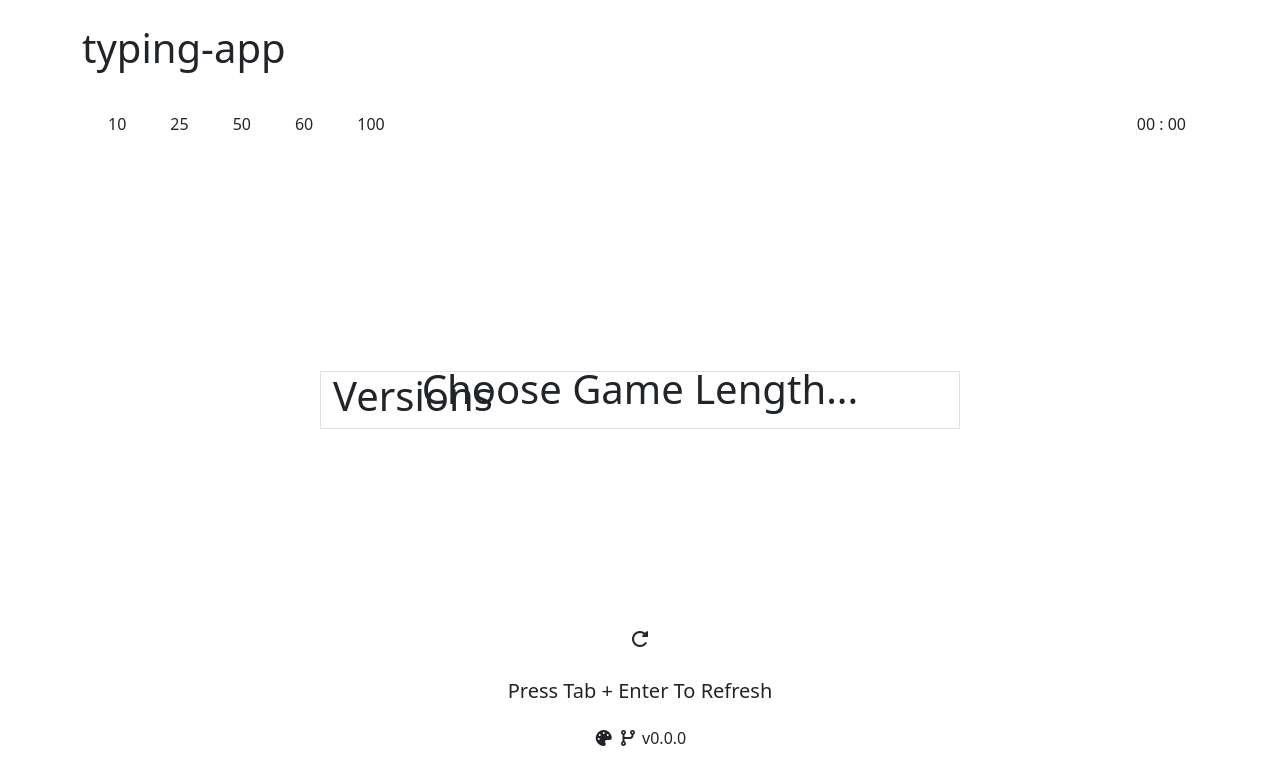
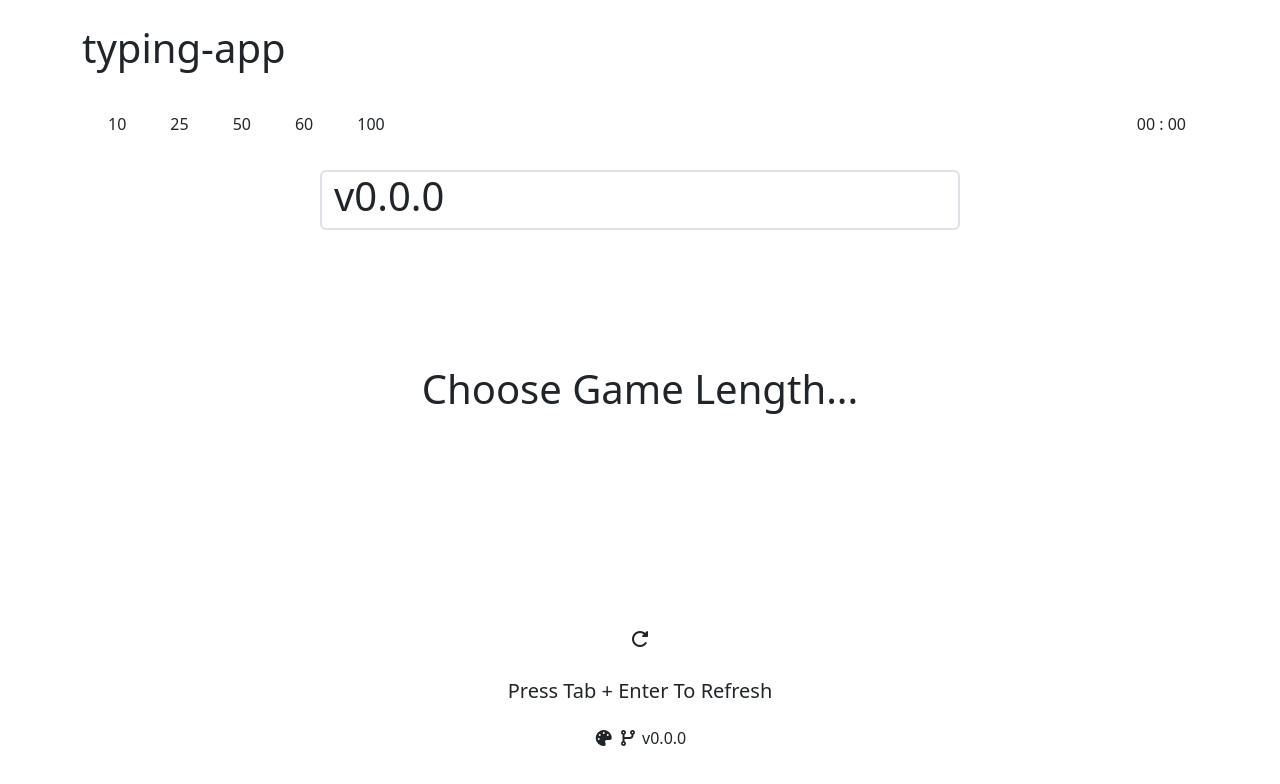
Before and after one commit to Apridonidze/typing-app, a React (Vite) app: page / in a window 1280 px wide. Both pictures are taken after a click on the element "v0.0.0". Shown: the top 784 px of the page. Built offline with nearby package versions, Linux system fonts and the light colour scheme.

Commit message:
styled Version.jsx

```diff
--- a/src/components/FooterBtn.jsx
+++ b/src/components/FooterBtn.jsx
@@ -1,8 +1,8 @@
 const FooterBtn = ( { setToggleTheme,setToggleVersions } ) => {
     return (
         <div className="footer-buttons-container">
-            <span className="theme-btn fs-6 py-2 my-2" onClick={() => setToggleTheme(toggleTheme => toggleTheme = !toggleTheme)}><i class="fa-solid fa-palette"></i> {localStorage.getItem('text-theme')}</span>
-            <span className="version-btn fs-6 py-2 my-2" onClick={() => setToggleVersions(toggleVersions => toggleVersions = !toggleVersions)}><i class="fa-solid fa-code-branch"></i> v0.0.0</span>
+            <span className="theme-btn fs-6 py-2 my-2" onClick={() => {setToggleTheme(toggleTheme => toggleTheme = !toggleTheme); setToggleVersions(toggleVersions => toggleVersions = false ) }}><i class="fa-solid fa-palette"></i> {localStorage.getItem('text-theme')}</span>
+            <span className="version-btn fs-6 py-2 my-2" onClick={() => {setToggleVersions(toggleVersions => toggleVersions = !toggleVersions); setToggleTheme(toggleTheme => toggleTheme = false)}}><i class="fa-solid fa-code-branch"></i> v0.0.0</span>
 
         </div>
     )
--- a/src/containers/App.jsx
+++ b/src/containers/App.jsx
@@ -190,9 +190,8 @@ const App = () => {
   },[gameLength,targetButton])
 
 
-
   return(
-    <div style={{backgroundColor : localStorage.getItem('background-theme') , color : localStorage.getItem('color-theme')}}  className="app-container container-fluid d-flex flex-column justify-content-between min-vh-100" >
+    <div  style={{backgroundColor : localStorage.getItem('background-theme') , color : localStorage.getItem('color-theme')}}  className="app-container container-fluid d-flex flex-column justify-content-between min-vh-100" >
 
       {supportedDevice ?
 
--- a/src/containers/Versions.jsx
+++ b/src/containers/Versions.jsx
@@ -1,7 +1,7 @@
 const Versions = () => {
     return(
-    <div className="versions-container position-absolute  top-50 start-50 translate-middle  d-flex flex-column container border border-1 w-50 h-auto justify-content-center ">
-        <h1>Versions</h1>
+    <div className="versions-container position-absolute start-50 translate-middle  d-flex flex-column container border border-2 rounded-2 w-50 h-auto justify-content-center " style={{backgroundColor: localStorage.getItem('background-theme')}}>
+        <h1>v0.0.0</h1>
     </div>
     )
 }
--- a/src/index.css
+++ b/src/index.css
@@ -70,3 +70,6 @@
    scrollbar-color: black white;
    scrollbar-width: thin;
 }
+.versions-container{
+  top: 25%;
+}
```
